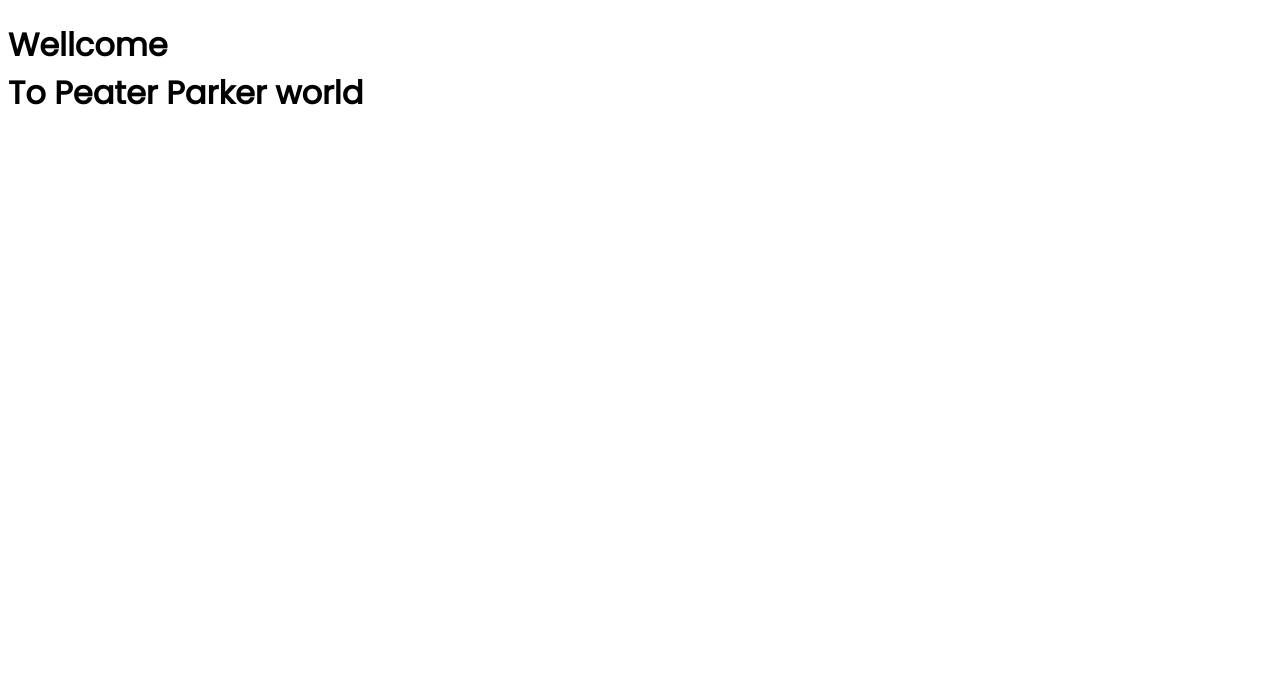
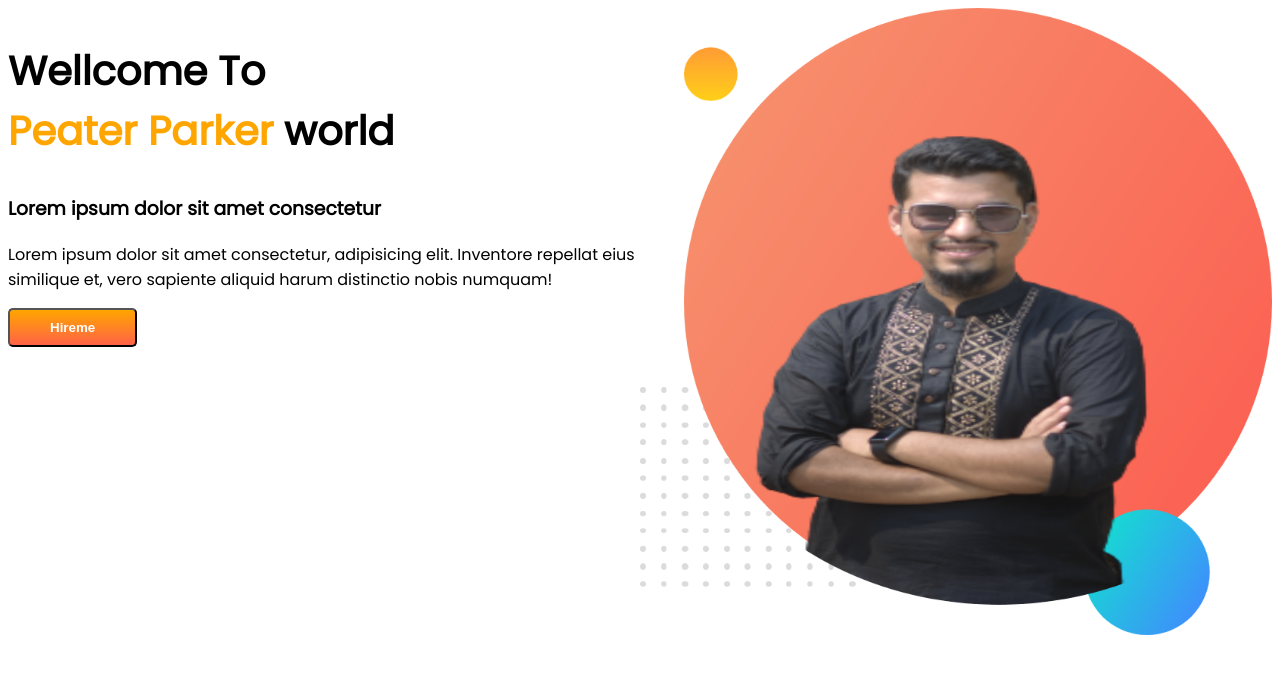
Before and after one commit to monjurctg5/portfolio_two, a plain HTML site: page index.html in a window 1280 px wide. Drawn offline with Linux system fonts and the light colour scheme.

Commit message:
secound push

```diff
--- a/index.html
+++ b/index.html
@@ -14,9 +14,23 @@
 </head>
 
 <body>
-    <h1>Wellcome <br> To Peater Parker world</h1>
+    <section>
+        <div class="half-width">
+            <h1>Wellcome To <br>
+                <span class="orange-color"> Peater Parker </span>world
+            </h1>
+            <h3>Lorem ipsum dolor sit amet consectetur </h3>
+            <p>Lorem ipsum dolor sit amet consectetur, adipisicing elit. Inventore repellat eius similique et, vero
+                sapiente aliquid harum distinctio nobis numquam!</p>
+                <button class="btn-link"><a href="https://github.com/monjurctg5" target="_blank">Hireme</a></button>
 
+        </div>
+        <div class="half-width">
 
+            <img src="/portfolio_two/my_showof/my-bg.png" alt="">
+        </div>
+
+    </section>
 </body>
 
 </html>
--- a/style.css
+++ b/style.css
@@ -1,3 +1,39 @@
 body{
     font-family: 'Poppins', sans-serif;
+    text-decoration: none;
 }
+
+section{
+    display: flex;
+}
+
+.half-width{
+    width: 50%;
+
+}
+
+h1{
+    font-size: 40px;
+}
+ .orange-color{
+    color: orange;
+}
+
+.half-width img{
+    width: 100%;
+
+
+}
+.btn-link{
+    text-decoration: none;
+    background-image: linear-gradient(orange,tomato);
+    padding: 10px 40px;
+    border-radius: 5px;
+
+
+}
+.btn-link a{
+    text-decoration: none;
+    color: white;
+    font-weight: bold;
+}
```
Also changed, not shown: my_showof/_DSC3699-removebg-preview (2).png (added), my_showof/_DSC3699-removebg-preview.png (added), my_showof/bg1.png (added), my_showof/my-bg.png (added).
